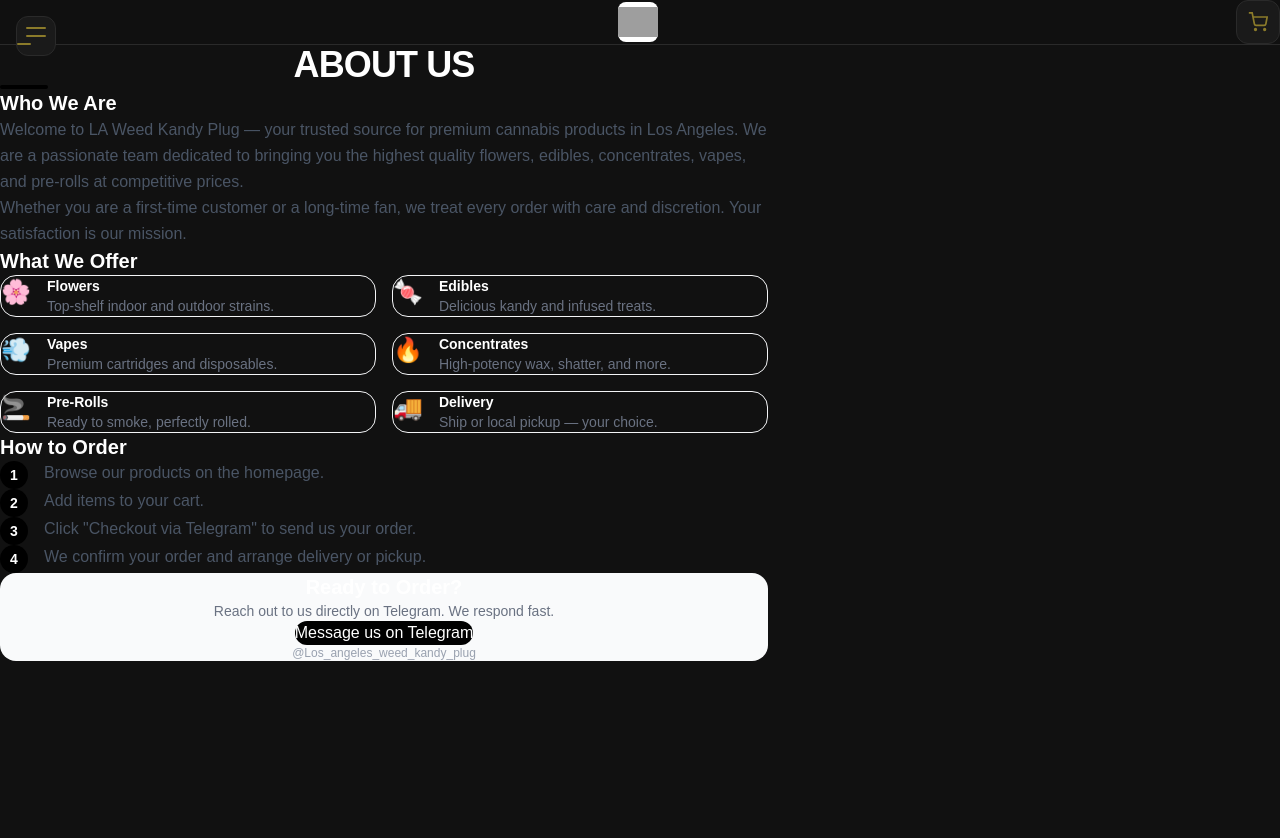
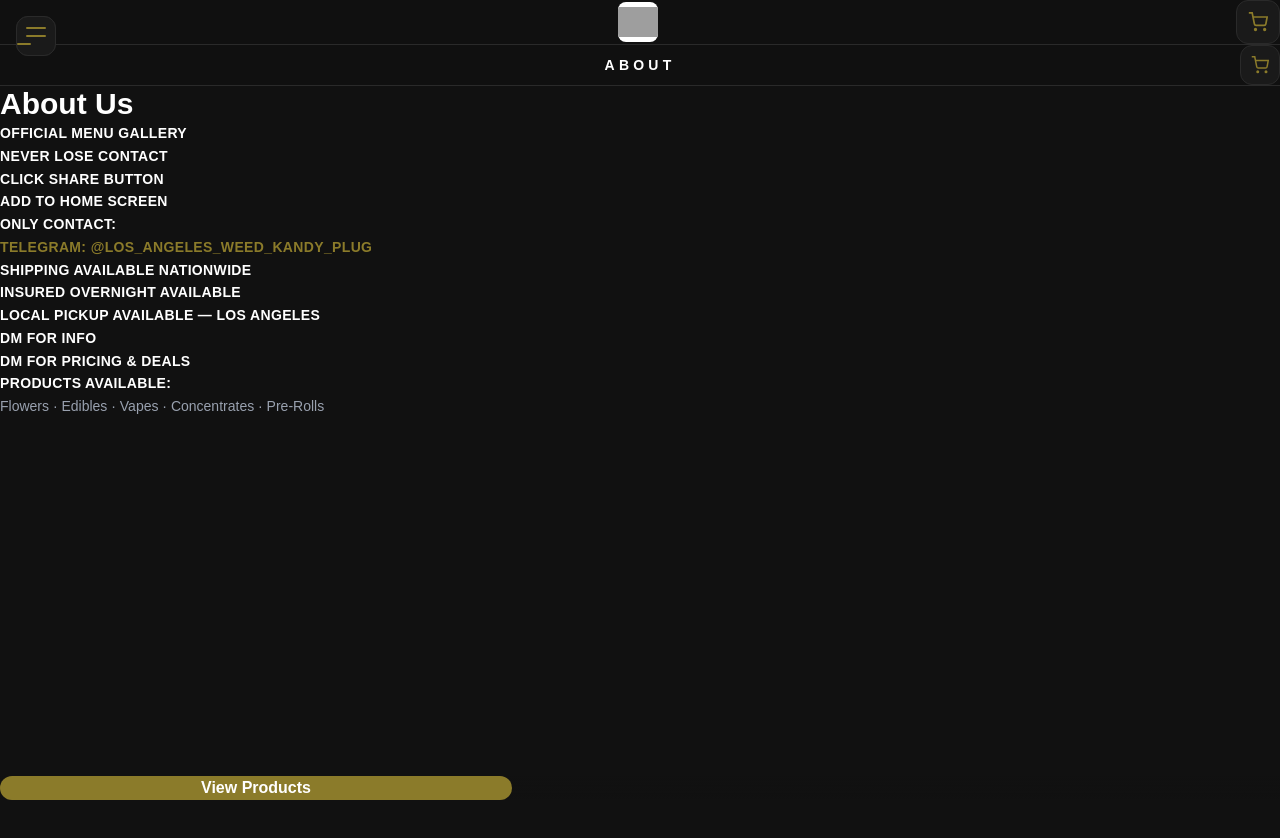
Before and after one commit to frank-austine/my-store, a Next.js app: page /about in a window 1280 px wide. Shown: the top 838 px of the page. Before the commit the page ends 800 px from the top, so only its background shows below. Built offline with nearby package versions, Linux system fonts and the light colour scheme; grey boxes are pictures that could not be loaded.

Commit message:
About Us page redesign with ABOUT header

```diff
--- /dev/null
+++ b/app/(main)/layout.tsx
@@ -0,0 +1,44 @@
+import Image from 'next/image';
+import CartButton from '@/components/CartButton';
+import CartDrawer from '@/components/CartDrawer';
+import Sidebar from '@/components/Sidebar';
+import AntiCopyWrapper from '@/components/AntiCopyWrapper';
+import TelegramFloat from '@/components/TelegramFloat';
+
+export default function MainLayout({
+  children,
+}: {
+  children: React.ReactNode;
+}) {
+  return (
+    <AntiCopyWrapper>
+      <Sidebar />
+
+      {/* Header — logo in white box */}
+      <header className="sticky top-0 z-40 bg-[#111111]/95 backdrop-blur border-b border-[#2a2a2a] px-6 py-3 flex items-center justify-between">
+        <div className="w-10" />
+
+        <a href="/" className="flex items-center justify-center">
+          <div className="relative w-10 h-10 bg-white rounded-lg overflow-hidden">
+            <Image
+              src="/logo.png"
+              alt="Kandy Carnival"
+              fill
+              className="object-contain p-0.5"
+              priority
+            />
+          </div>
+        </a>
+
+        <CartButton />
+      </header>
+
+      <main className="flex-1">
+        {children}
+      </main>
+
+      <CartDrawer />
+      <TelegramFloat />
+    </AntiCopyWrapper>
+  );
+}
--- /dev/null
+++ b/app/about/layout.tsx
@@ -0,0 +1,49 @@
+'use client';
+
+import { useCartStore } from '@/store/cartStore';
+import Sidebar from '@/components/Sidebar';
+import CartDrawer from '@/components/CartDrawer';
+import AntiCopyWrapper from '@/components/AntiCopyWrapper';
+
+export default function AboutLayout({
+  children,
+}: {
+  children: React.ReactNode;
+}) {
+  const toggleCart = useCartStore((state) => state.toggleCart);
+  const items = useCartStore((state) => state.items);
+  const cartCount = items.reduce((sum, i) => sum + i.quantity, 0);
+
+  return (
+    <AntiCopyWrapper>
+      <Sidebar />
+
+      {/* Header — shows ABOUT */}
+      <header className="sticky top-0 z-40 bg-[#111111]/95 backdrop-blur border-b border-[#2a2a2a] px-6 py-4 flex items-center justify-between">
+        <div className="w-10" />
+
+        <span className="text-sm font-black uppercase tracking-[0.3em] text-white">
+          About
+        </span>
+
+        <button
+          onClick={toggleCart}
+          className="relative w-10 h-10 flex items-center justify-center rounded-xl bg-[#1a1a1a] border border-[#2a2a2a] hover:border-[#8B7B2A]/50 transition"
+        >
+          <svg width="18" height="18" viewBox="0 0 24 24" fill="none" stroke="#8B7B2A" strokeWidth="2">
+            <circle cx="9" cy="21" r="1"/><circle cx="20" cy="21" r="1"/>
+            <path d="M1 1h4l2.68 13.39a2 2 0 002 1.61h9.72a2 2 0 002-1.61L23 6H6"/>
+          </svg>
+          {cartCount > 0 && (
+            <span className="absolute -top-2 -right-2 bg-[#8B7B2A] text-white text-[10px] rounded-full w-5 h-5 flex items-center justify-center font-black">
+              {cartCount}
+            </span>
+          )}
+        </button>
+      </header>
+
+      <main>{children}</main>
+      <CartDrawer />
+    </AntiCopyWrapper>
+  );
+}
--- a/app/about/page.tsx
+++ b/app/about/page.tsx
@@ -1,101 +1,78 @@
 import type { Metadata } from 'next';
 
 export const metadata: Metadata = {
-  title: 'About Us | LA Kandy Plug',
-  description: 'Learn about LA Weed Kandy Plug — premium cannabis products delivered to you.',
+  title: 'About | Kandy Carnival',
+  description: 'Learn about Kandy Carnival — premium cannabis products in Los Angeles.',
 };
 
 export default function AboutPage() {
   return (
-    <div className="max-w-3xl mx-auto px-6 py-16">
+    <div className="min-h-screen bg-[#111111] text-white">
 
-      {/* Page title */}
-      <div className="mb-12 text-center">
-        <h1 className="text-4xl font-black uppercase tracking-tight mb-3">
-          About Us
-        </h1>
-        <div className="w-12 h-1 bg-black mx-auto rounded-full" />
+      {/* Page content */}
+      <div className="px-6 pt-10 pb-32 max-w-lg mx-auto">
+
+        {/* Heading */}
+        <h1 className="text-3xl font-black mb-8">About Us</h1>
+
+        {/* Blocks */}
+        <div className="space-y-6 text-sm font-bold uppercase tracking-wide leading-relaxed">
+
+          <div>
+            <p className="text-white">Official Menu Gallery</p>
           </div>
 
-      {/* Who we are */}
-      <section className="mb-12">
-        <h2 className="text-xl font-bold mb-4">Who We Are</h2>
-        <p className="text-gray-600 leading-relaxed mb-4">
-          Welcome to LA Weed Kandy Plug — your trusted source for premium cannabis
-          products in Los Angeles. We are a passionate team dedicated to bringing
-          you the highest quality flowers, edibles, concentrates, vapes, and
-          pre-rolls at competitive prices.
-        </p>
-        <p className="text-gray-600 leading-relaxed">
-          Whether you are a first-time customer or a long-time fan, we treat every
-          order with care and discretion. Your satisfaction is our mission.
-        </p>
-      </section>
+          <div>
+            <p className="text-white">Never Lose Contact</p>
+            <p className="text-white">Click Share Button</p>
+            <p className="text-white">Add To Home Screen</p>
+          </div>
 
-      {/* What we offer */}
-      <section className="mb-12">
-        <h2 className="text-xl font-bold mb-6">What We Offer</h2>
-        <div className="grid grid-cols-1 sm:grid-cols-2 gap-4">
-          {[
-            { emoji: '🌸', title: 'Flowers', desc: 'Top-shelf indoor and outdoor strains.' },
-            { emoji: '🍬', title: 'Edibles', desc: 'Delicious kandy and infused treats.' },
-            { emoji: '💨', title: 'Vapes', desc: 'Premium cartridges and disposables.' },
-            { emoji: '🔥', title: 'Concentrates', desc: 'High-potency wax, shatter, and more.' },
-            { emoji: '🚬', title: 'Pre-Rolls', desc: 'Ready to smoke, perfectly rolled.' },
-            { emoji: '🚚', title: 'Delivery', desc: 'Ship or local pickup — your choice.' },
-          ].map((item) => (
-            <div
-              key={item.title}
-              className="flex items-start gap-4 p-4 rounded-2xl border border-gray-100 hover:border-gray-200 transition"
-            >
-              <span className="text-2xl">{item.emoji}</span>
           <div>
-                <p className="font-semibold text-sm">{item.title}</p>
-                <p className="text-gray-500 text-sm mt-0.5">{item.desc}</p>
-              </div>
-            </div>
-          ))}
-        </div>
-      </section>
-
-      {/* How to order */}
-      <section className="mb-12">
-        <h2 className="text-xl font-bold mb-4">How to Order</h2>
-        <ol className="space-y-4">
-          {[
-            'Browse our products on the homepage.',
-            'Add items to your cart.',
-            'Click "Checkout via Telegram" to send us your order.',
-            'We confirm your order and arrange delivery or pickup.',
-          ].map((step, i) => (
-            <li key={i} className="flex items-start gap-4">
-              <span className="w-7 h-7 rounded-full bg-black text-white text-sm flex items-center justify-center font-bold shrink-0">
-                {i + 1}
-              </span>
-              <p className="text-gray-600 pt-0.5">{step}</p>
-            </li>
-          ))}
-        </ol>
-      </section>
-
-      {/* Contact / CTA */}
-      <section className="bg-gray-50 rounded-2xl p-8 text-center">
-        <h2 className="text-xl font-bold mb-2">Ready to Order?</h2>
-        <p className="text-gray-500 text-sm mb-6">
-          Reach out to us directly on Telegram. We respond fast.
-        </p>
+            <p className="text-white">Only Contact:</p>
+            <p className="text-[#8B7B2A]">
+              Telegram:{' '}
               <a
                 href="https://t.me/Los_angeles_weed_kandy_plug"
                 target="_blank"
                 rel="noopener noreferrer"
-          className="inline-block bg-black text-white px-8 py-3 rounded-xl font-medium hover:bg-gray-800 transition"
+                className="hover:text-white transition"
               >
-          Message us on Telegram
+                @Los_angeles_weed_kandy_plug
               </a>
-        <p className="text-xs text-gray-400 mt-4">
-          @Los_angeles_weed_kandy_plug
             </p>
-      </section>
+          </div>
+
+          <div>
+            <p className="text-white">Shipping Available Nationwide</p>
+            <p className="text-white">Insured Overnight Available</p>
+            <p className="text-white">Local Pickup Available — Los Angeles</p>
+          </div>
+
+          <div>
+            <p className="text-white">DM For Info</p>
+            <p className="text-white">DM For Pricing &amp; Deals</p>
+          </div>
+
+          <div>
+            <p className="text-white">Products Available:</p>
+            <p className="text-gray-400 normal-case font-medium tracking-normal mt-1 leading-relaxed">
+              Flowers · Edibles · Vapes · Concentrates · Pre-Rolls
+            </p>
+          </div>
+
+        </div>
+      </div>
+
+      {/* View Products button — fixed at bottom */}
+      <div className="fixed bottom-0 left-0 right-0 px-6 pb-6 bg-gradient-to-t from-[#111111] via-[#111111]/90 to-transparent pt-8">
+        <a
+          href="/#products"
+          className="flex items-center justify-center w-full max-w-lg mx-auto bg-[#8B7B2A] hover:bg-[#a08f30] text-white font-black py-5 rounded-2xl text-base transition-all duration-200 active:scale-95"
+        >
+          View Products
+        </a>
+      </div>
 
     </div>
   );
--- a/app/dashboard-lakandy/layout.tsx
+++ b/app/dashboard-lakandy/layout.tsx
@@ -40,37 +40,7 @@
         className={`${geistSans.variable} ${geistMono.variable} min-h-screen bg-[#111111] text-white`}
         suppressHydrationWarning
       >
-        <AntiCopyWrapper>
-          <Sidebar />
-
-          {/* Header */}
-          <header className="sticky top-0 z-40 bg-[#111111]/95 backdrop-blur border-b border-[#2a2a2a] px-6 py-3 flex items-center justify-between">
-            <div className="w-10" />
-
-            {/* Center — logo in white box */}
-            <a href="/" className="flex items-center justify-center">
-              <div className="relative w-10 h-10 bg-white rounded-lg overflow-hidden">
-                <Image
-                  src="/logo.png"
-                  alt="Kandy Carnival"
-                  fill
-                  className="object-contain p-0.5"
-                  priority
-                />
-              </div>
-            </a>
-
-            {/* Right: Cart */}
-            <CartButton />
-          </header>
-
-          <main className="flex-1">
-            {children}
-          </main>
-
-          <CartDrawer />
-          <TelegramFloat />
-        </AntiCopyWrapper>
+        {children}
       </body>
     </html>
   );
```
Also changed, not shown: app/(main)/page.tsx (renamed from app/dashboard-lakandy/page.tsx), app/(main)/products/[slug]/page.tsx (renamed from app/dashboard-lakandy/products/[slug]/page.tsx), app/(main)/products/page.tsx (renamed from app/dashboard-lakandy/products/page.tsx). Lines whose indentation alone changed are shown as unchanged.
